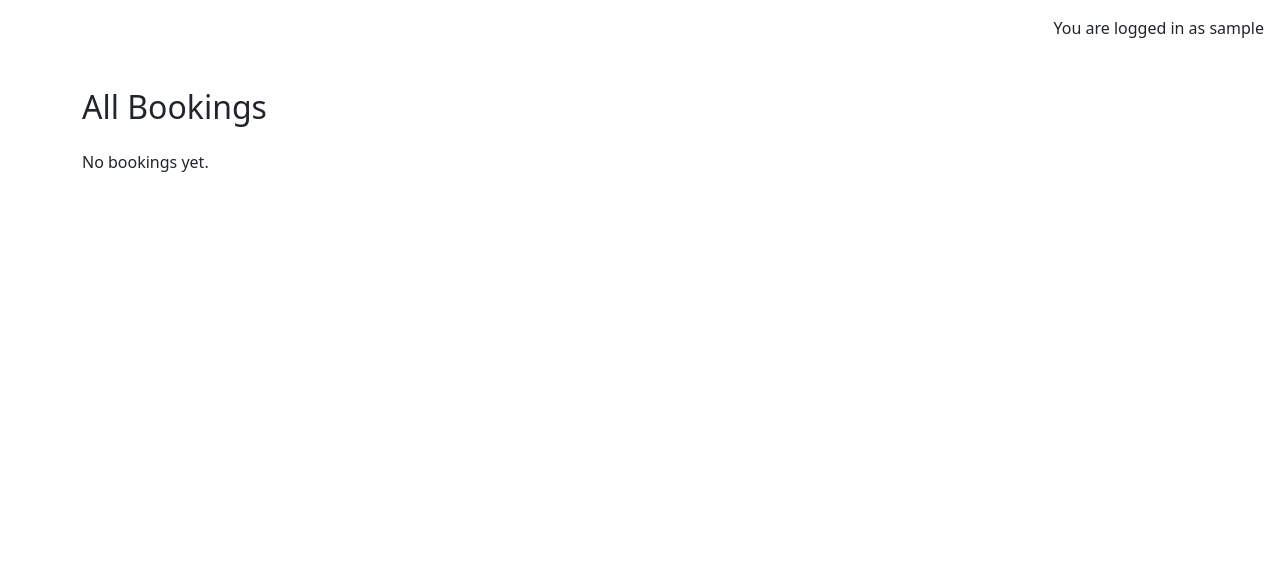
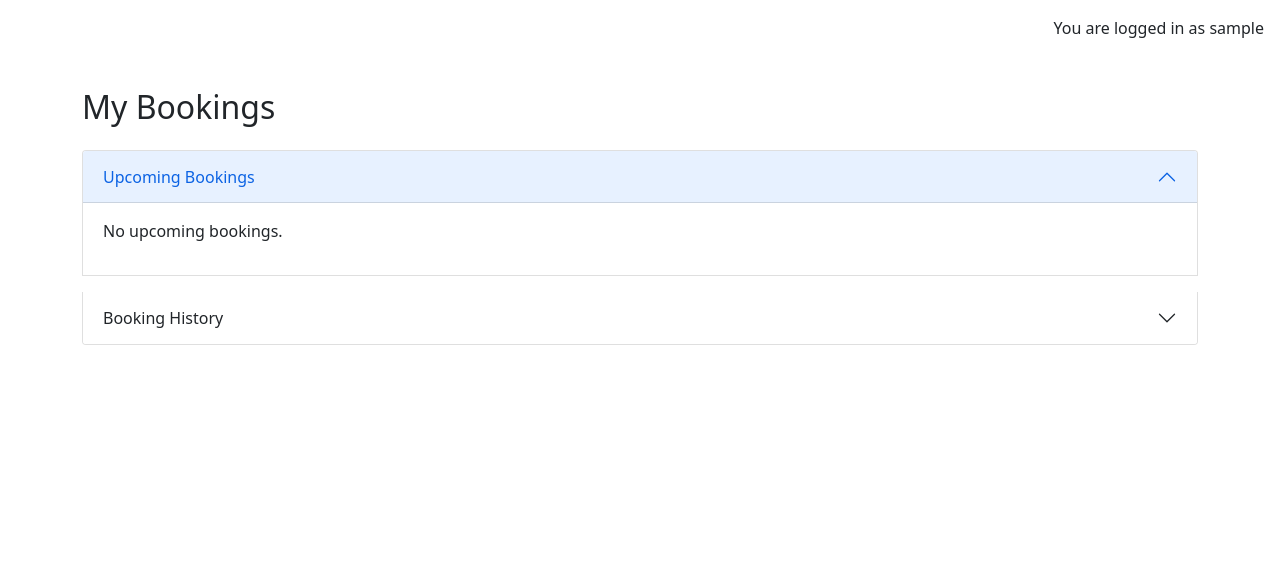
Before and after one commit to Fariba-Kamani/minitaly-booking-system, a Django app: page /bookings/ in a window 1280 px wide. Shown: the part 56-641 px from the top of the page. Run offline with Django 4.2, Linux system fonts and the light colour scheme; the visitor is signed in with stand-in values (Sample User, id 1); data that the repository does not hold is empty.

Commit message:
fix: add missing view logic and update booking_list.html to display upcoming and past bookings separately

```diff
--- a/bookings/templates/bookings/booking_list.html
+++ b/bookings/templates/bookings/booking_list.html
@@ -4,20 +4,66 @@
 
 {% block content %}
 <div class="container mt-5">
-    <h2 class="mb-4">All Bookings</h2>
+    <h2 class="mb-4">My Bookings</h2>
 
-    {% if bookings %}
+    <div class="accordion" id="bookingAccordion">
+        <!-- Upcoming Bookings -->
+        <div class="accordion-item">
+            <h2 class="accordion-header" id="headingUpcoming">
+                <button class="accordion-button" type="button" data-bs-toggle="collapse"
+                    data-bs-target="#collapseUpcoming" aria-expanded="true" aria-controls="collapseUpcoming">
+                    Upcoming Bookings
+                </button>
+            </h2>
+            <div id="collapseUpcoming" class="accordion-collapse collapse show" aria-labelledby="headingUpcoming"
+                data-bs-parent="#bookingAccordion">
+                <div class="accordion-body">
+                    {% if upcoming_bookings %}
                         <ul class="list-group">
-            {% for booking in bookings %}
-                <li class="list-group-item">
-                    {{ booking.user.username }} booked on {{ booking.date }} at {{ booking.time }}
-                    for {{ booking.num_guests }} guests
-                    {% if booking.is_cancelled %}<strong class="text-danger">(Cancelled)</strong>{% endif %}
+                            {% for booking in upcoming_bookings %}
+                                <li class="list-group-item d-flex justify-content-between align-items-center">
+                                    <div>
+                                        {{ booking.date }} at {{ booking.time }} for {{ booking.num_guests }} guests
+                                    </div>
+                                    <div>
+                                        <a href="{% url 'booking_edit' booking.pk %}" class="btn btn-sm btn-outline-secondary">Edit</a>
+                                        <a href="{% url 'booking_delete' booking.pk %}" class="btn btn-sm btn-outline-danger">Cancel</a>
+                                    </div>
                                 </li>
                             {% endfor %}
                         </ul>
                     {% else %}
-        <p>No bookings yet.</p>
+                        <p>No upcoming bookings.</p>
                     {% endif %}
                 </div>
+            </div>
+        </div>
+
+        <!-- Booking History -->
+        <div class="accordion-item mt-3">
+            <h2 class="accordion-header" id="headingHistory">
+                <button class="accordion-button collapsed" type="button" data-bs-toggle="collapse"
+                    data-bs-target="#collapseHistory" aria-expanded="false" aria-controls="collapseHistory">
+                    Booking History
+                </button>
+            </h2>
+            <div id="collapseHistory" class="accordion-collapse collapse" aria-labelledby="headingHistory"
+                data-bs-parent="#bookingAccordion">
+                <div class="accordion-body">
+                    {% if past_bookings %}
+                        <ul class="list-group">
+                            {% for booking in past_bookings %}
+                                <li class="list-group-item">
+                                    {{ booking.date }} at {{ booking.time }} for {{ booking.num_guests }} guests
+                                </li>
+                            {% endfor %}
+                        </ul>
+                    {% else %}
+                        <p>No past bookings.</p>
+                    {% endif %}
+                </div>
+            </div>
+        </div>
+    </div>
+</div>
 {% endblock %}
--- a/bookings/views.py
+++ b/bookings/views.py
@@ -13,7 +13,23 @@ class BookingListView(generic.ListView):
     model = Booking
     template_name = 'bookings/booking_list.html'
     context_object_name = 'bookings'
-    ordering = ['-date', '-time']
+
+    def get_context_data(self, **kwargs):
+        context = super().get_context_data(**kwargs)
+        now = timezone.now().date()
+
+        context['upcoming_bookings'] = Booking.objects.filter(
+            user=self.request.user,
+            date__gte=now
+        ).order_by('date', 'time')
+
+        context['past_bookings'] = Booking.objects.filter(
+            user=self.request.user,
+            date__lt=now
+        ).order_by('-date', '-time')
+
+        return context
+
 
 class BookingCreateView(registered_users_only, generic.CreateView):
     model = Booking
```
Lines whose indentation alone changed are shown as unchanged.
